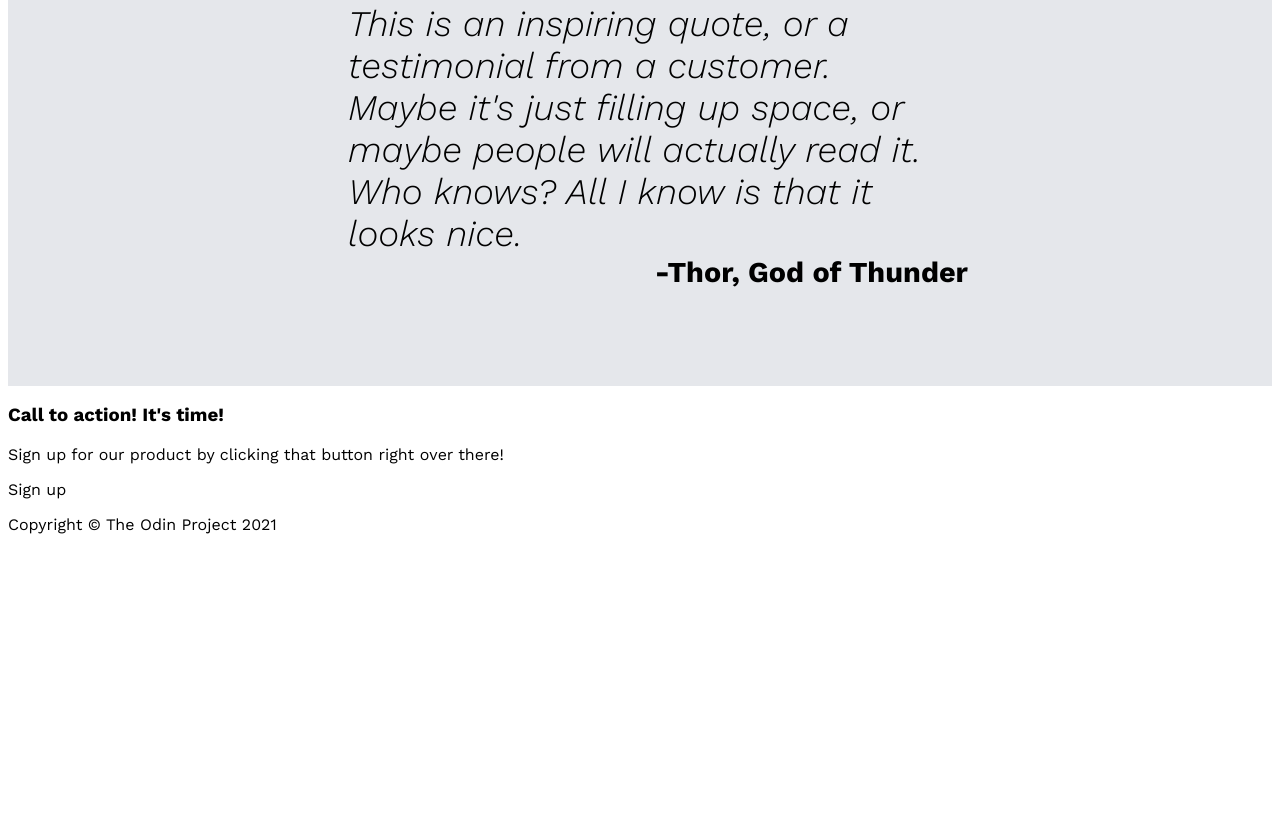
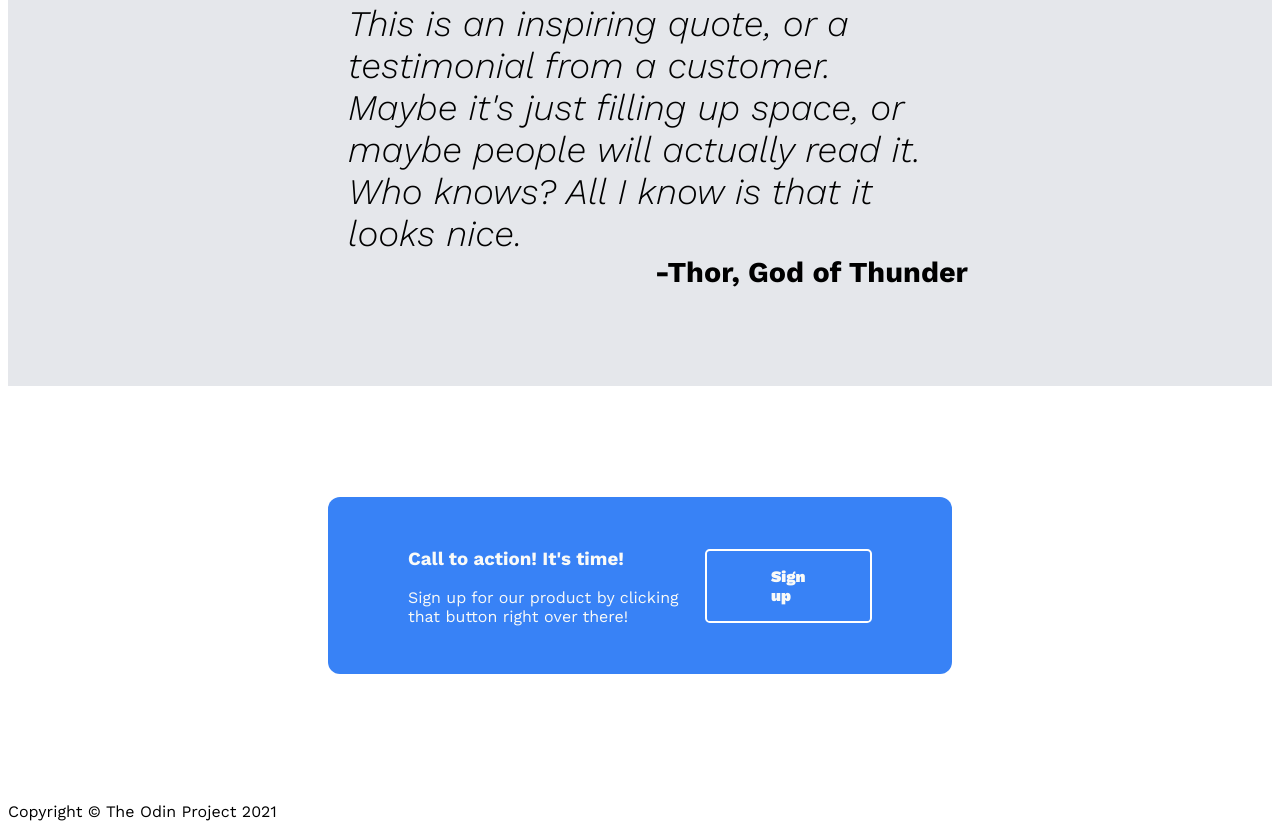
Before and after one commit to icetin/odin-css-project, a plain HTML site: page index.html in a window 1280 px wide. Shown: the part 1477-2314 px from the top of the page. Before the commit the page ends 2027 px from the top, so only its background shows below. Drawn offline with nearby package versions, Linux system fonts and the light colour scheme.

Commit message:
Add and complete Call To Action section

```diff
--- a/index.html
+++ b/index.html
@@ -82,9 +82,11 @@
                     <h3>Call to action! It's time!</h3>
                     <p>Sign up for our product by clicking that button right over there!</p>
                 </div>
-                <div class="cta-btn">
-                    <p>Sign up</p>
-                </div>
+                    <div class="cta-right"
+                        <div class="cta-btn">
+                            <a href="#">Sign up</a>
+                        </div>
+                    </div>
             </div>
         </div>
         <div class="footer">
--- a/style.css
+++ b/style.css
@@ -44,7 +44,7 @@ font-family: 'Work Sans', sans-serif;
     color: #e5e7eb;
 }
 
-/*---SLIDER--*/
+/*---SLIDER Section--*/
 
 #slider {
     display: flex;
@@ -106,7 +106,7 @@ text-decoration: none;
 
 }
 
-/*--SOME RANDOM INFORMATION--*/
+/*--SOME RANDOM INFORMATION Section--*/
 #random-info {
     display:flex;
     flex-flow: column nowrap;
@@ -156,7 +156,7 @@ text-decoration: none;
     max-width: 50%;
 }
 
-/*--QUOTE--*/
+/*--QUOTE Section--*/
 
 #quote-area {
     background-color: #e5e7eb;
@@ -169,7 +169,7 @@ text-decoration: none;
 }
 
 .quote {
-    flex-flow: row wrap;    3"
+    flex-flow: row wrap;
 
 }
 
@@ -203,3 +203,42 @@ text-decoration: none;
     font-size: 1.8em;
     padding: 0 5em;
 }
+
+/*--CALL TO ACTION Section--*/
+
+#cta-wrapper {
+    min-height: 25em;
+    display: flex;
+    justify-content: center;
+    align-items: center;
+}
+
+.cta {
+    background-color: #3882f6;
+    display: flex;
+    justify-content: space-evenly;
+    align-items: center;
+    padding: 2em 5em;
+    margin: 5em 20em;
+    border-radius: 0.75em;
+    width: 100%;
+}
+
+.cta-left {
+    color: #f9faf8;
+}
+
+.cta-right {
+    border-radius: 0.3em;
+    border: 2px solid white;
+    padding: 1em 4em;
+
+}
+
+.cta-right a {
+    text-decoration: none;
+    color: #f9faf8;
+    font-weight: 900;
+}
+
+/*--FOOTER--*/
```
